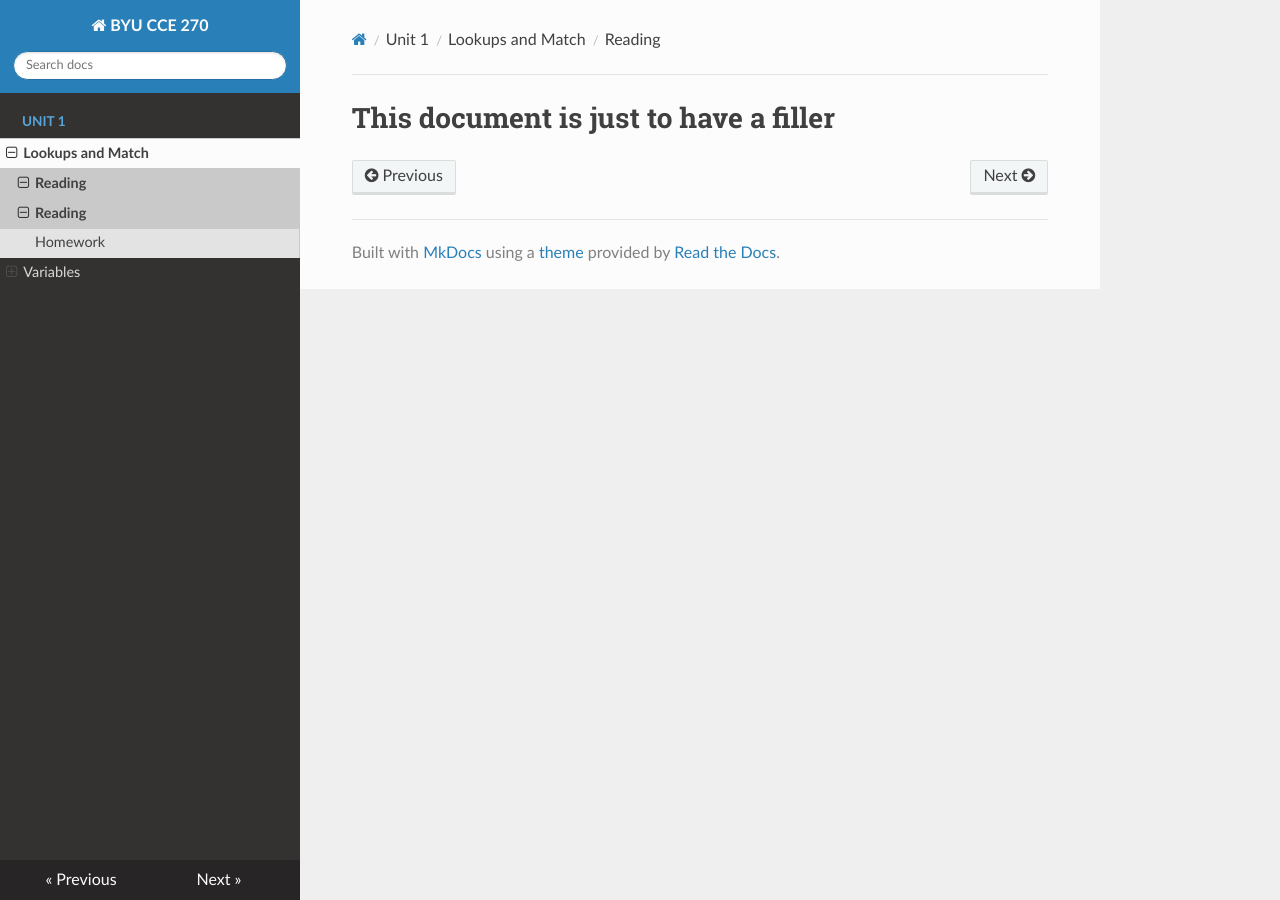
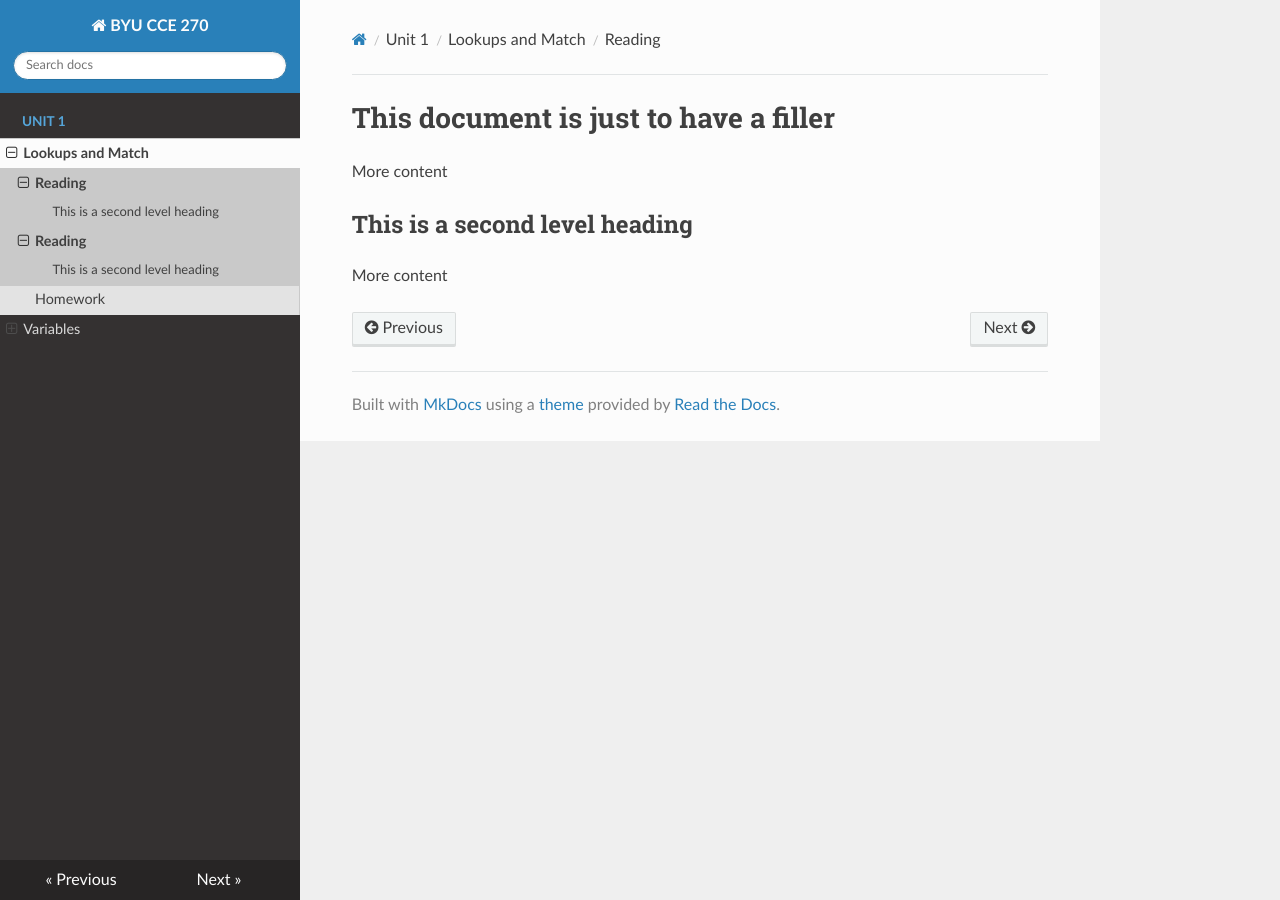
Before and after one commit to tylerpiercy/content, an MkDocs documentation site: the page built from docs/unit1/filler.md, in a window 1280 px wide. Built offline with MkDocs 1.6.1, drawn with Linux system fonts in a browser that asks for light colours; nearby versions of some CDN libraries.

Commit message:
Update filler.md

```diff
--- a/docs/unit1/filler.md
+++ b/docs/unit1/filler.md
@@ -1 +1,7 @@
 # This document is just to have a filler
+
+More content
+
+## This is a second level heading
+
+More content
```
